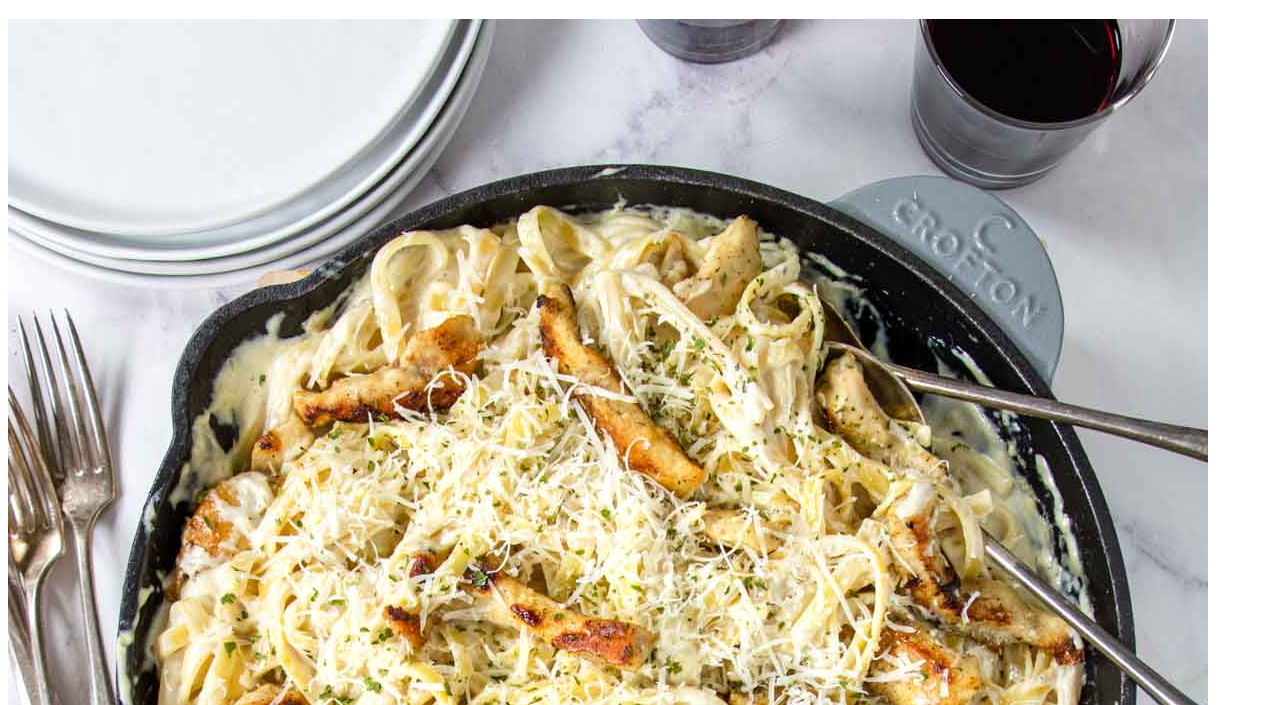
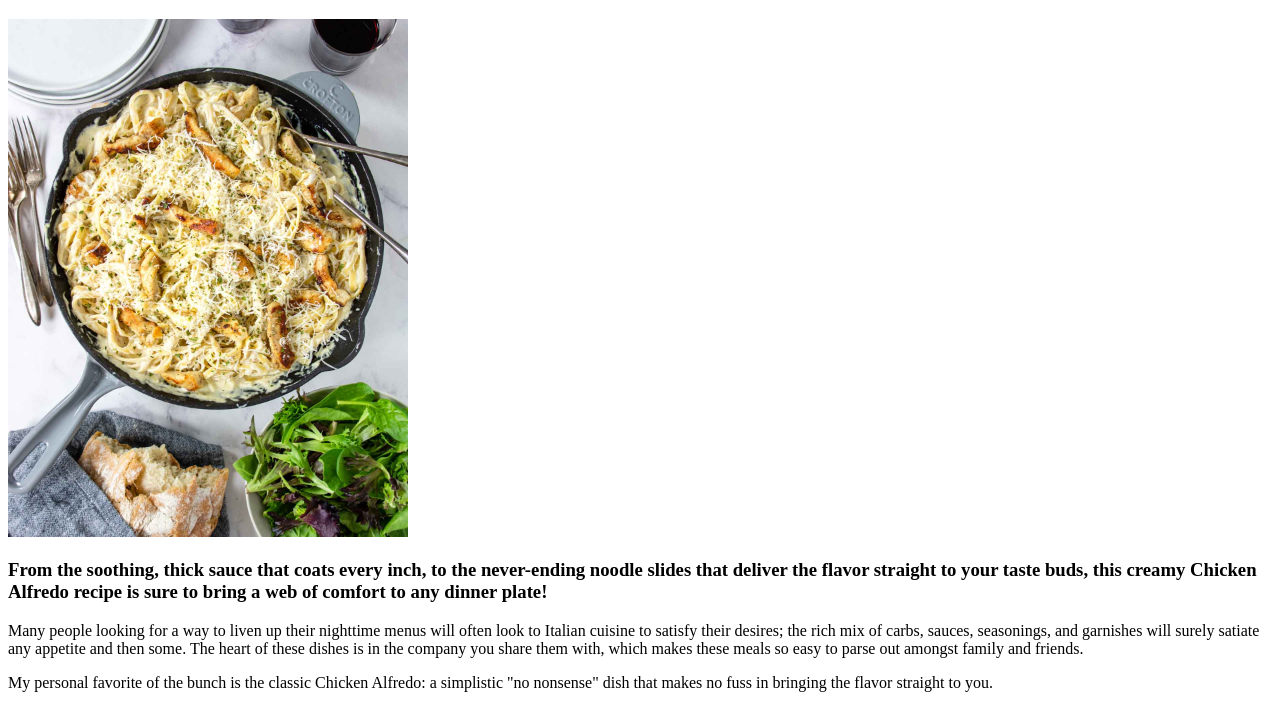
Before and after one commit to angelocean-net/recipes, a plain HTML site: page recipe-pages/chicken-alfredo.html in a window 1280 px wide. Shown: the part 61-766 px from the top of the page. Drawn offline with Linux system fonts and the light colour scheme.

Commit message:
fix: Adjusted img size on Chicken Alfredo recipe

```diff
--- a/recipe-pages/chicken-alfredo.html
+++ b/recipe-pages/chicken-alfredo.html
@@ -9,7 +9,7 @@
 
 	<body>
 		<h1>Chicken Alfredo</h1>
-		<img src="../images/chicken-alfredo.jpg">
+		<img src="../images/chicken-alfredo.jpg" width="400">
 		<h3>From the soothing, thick sauce that coats every inch, to the never-ending noodle slides that deliver the flavor straight to your taste buds, this creamy Chicken Alfredo recipe is sure to bring a web of comfort to any dinner plate!</h3>
 		<p>Many people looking for a way to liven up their nighttime menus will often look to Italian cuisine to satisfy their desires; the rich mix of carbs, sauces, seasonings, and garnishes will surely satiate any appetite and then some. The heart of these dishes is in the company you share them with, which makes these meals so easy to parse out amongst family and friends.</p>
 		<p>My personal favorite of the bunch is the classic Chicken Alfredo: a simplistic "no nonsense" dish that makes no fuss in bringing the flavor straight to you.</p>
```
